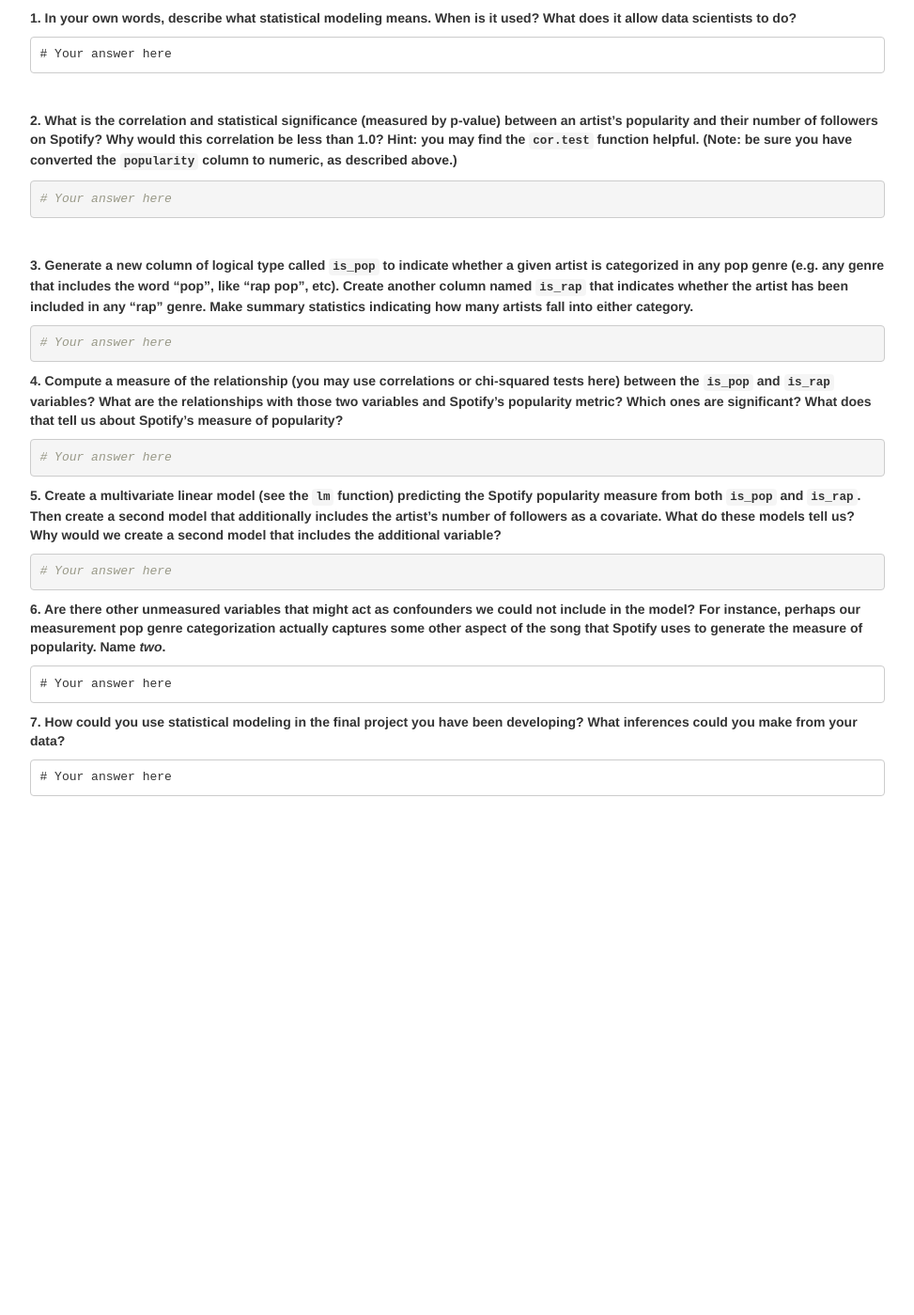
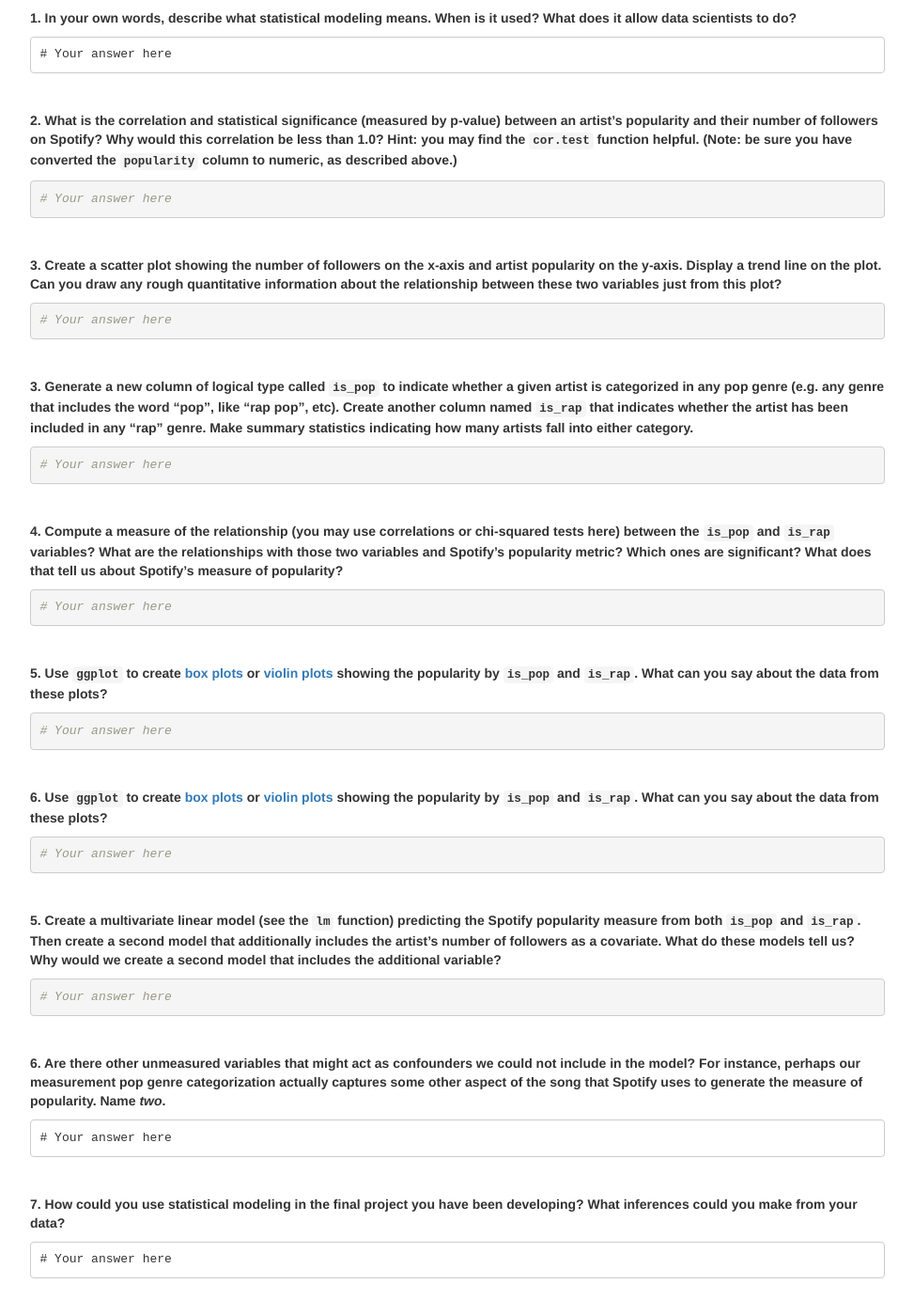
Before and after one commit to dssoc/dssoc.github.io, a Jekyll site: the page assignments/Lab_7.html, which Jekyll copies as it is, in a window 1280 px wide and 1400 px high, scrolled down 615 px. Shown: the whole window at 94% size, without its empty margins (153-1126 px from the left). Built offline with Jekyll 4.4.1, drawn with Linux system fonts in a browser that asks for light colours; before the commit the page ends 1472 px from its top, so only the background shows below that; some of the changed text lies outside the part shown.

Commit message:
adding some questions

```diff
--- a/assignments/Lab_7.html
+++ b/assignments/Lab_7.html
@@ -384,7 +384,7 @@ summary {
 <p>In this lab, we will practice modeling data using R. Edit the Lab #7 markdown file (<a href="https://github.com/dssoc/dssoc.github.io/raw/master/assignments/Lab_7.Rmd">link to file</a>) for your submission. Remember to change the “author” field above to your name. <strong>Send the markdown file (.Rmd) to your TA via direct message on Slack.</strong> Be sure to do the required reading!</p>
 <p><strong>Required reading:</strong></p>
 <ul>
-<li>add some</li>
+<li>R for Data Science: <a href="https://r4ds.had.co.nz/model-intro.html">Modeling (Chapters 23-25)</a></li>
 </ul>
 <p><strong>Optional reading:</strong></p>
 <div id="required-datasets" class="section level3">
@@ -408,16 +408,30 @@ summary {
 <p><strong>2. What is the correlation and statistical significance (measured by p-value) between an artist’s popularity and their number of followers on Spotify? Why would this correlation be less than 1.0? Hint: you may find the <code>cor.test</code> function helpful. (Note: be sure you have converted the <code>popularity</code> column to numeric, as described above.)</strong></p>
 <pre class="r"><code># Your answer here</code></pre>
 <p><br /></p>
+<p><strong>3. Create a scatter plot showing the number of followers on the x-axis and artist popularity on the y-axis. Display a trend line on the plot. Can you draw any rough quantitative information about the relationship between these two variables just from this plot?</strong></p>
+<pre class="r"><code># Your answer here</code></pre>
+<p><br /></p>
 <p><strong>3. Generate a new column of logical type called <code>is_pop</code> to indicate whether a given artist is categorized in any pop genre (e.g. any genre that includes the word “pop”, like “rap pop”, etc). Create another column named <code>is_rap</code> that indicates whether the artist has been included in any “rap” genre. Make summary statistics indicating how many artists fall into either category.</strong></p>
 <pre class="r"><code># Your answer here</code></pre>
+<p><br /></p>
 <p><strong>4. Compute a measure of the relationship (you may use correlations or chi-squared tests here) between the <code>is_pop</code> and <code>is_rap</code> variables? What are the relationships with those two variables and Spotify’s popularity metric? Which ones are significant? What does that tell us about Spotify’s measure of popularity?</strong></p>
 <pre class="r"><code># Your answer here</code></pre>
+<p><br /></p>
+<p><strong>5. Use <code>ggplot</code> to create <a href="https://www.r-graph-gallery.com/boxplot.html">box plots</a> or <a href="https://www.r-graph-gallery.com/violin.html">violin plots</a> showing the popularity by <code>is_pop</code> and <code>is_rap</code>. What can you say about the data from these plots?</strong></p>
+<pre class="r"><code># Your answer here</code></pre>
+<p><br /></p>
+<p><strong>6. Use <code>ggplot</code> to create <a href="https://www.r-graph-gallery.com/boxplot.html">box plots</a> or <a href="https://www.r-graph-gallery.com/violin.html">violin plots</a> showing the popularity by <code>is_pop</code> and <code>is_rap</code>. What can you say about the data from these plots?</strong></p>
+<pre class="r"><code># Your answer here</code></pre>
+<p><br /></p>
 <p><strong>5. Create a multivariate linear model (see the <code>lm</code> function) predicting the Spotify popularity measure from both <code>is_pop</code> and <code>is_rap</code>. Then create a second model that additionally includes the artist’s number of followers as a covariate. What do these models tell us? Why would we create a second model that includes the additional variable?</strong></p>
 <pre class="r"><code># Your answer here</code></pre>
+<p><br /></p>
 <p><strong>6. Are there other unmeasured variables that might act as confounders we could not include in the model? For instance, perhaps our measurement pop genre categorization actually captures some other aspect of the song that Spotify uses to generate the measure of popularity. Name <em>two</em>.</strong></p>
 <pre><code># Your answer here</code></pre>
+<p><br /></p>
 <p><strong>7. How could you use statistical modeling in the final project you have been developing? What inferences could you make from your data?</strong></p>
 <pre><code># Your answer here</code></pre>
+<p><br /></p>
 </div>
 
 
```
Also changed, not shown: assignments/Lab_7.Rmd (+26 -2 lines).
